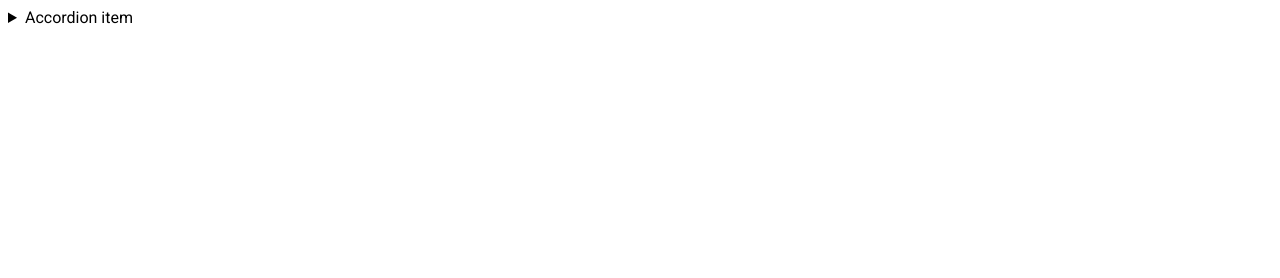
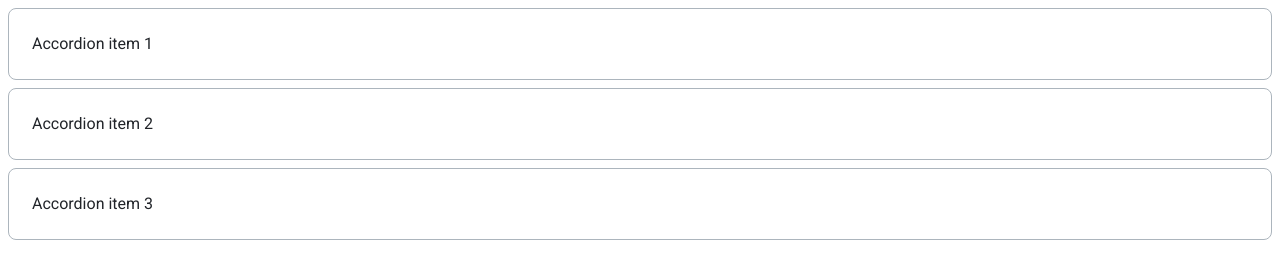
Before and after one commit to js-tasks-ru/htmlcss-20231222_svzhloba, a website: page 03-lection1/02-accordion/index.html in a window 1280 px wide. Drawn offline with Linux system fonts and the light colour scheme.

Commit message:
add solution for lection 1 accordion

```diff
--- a/03-lection1/02-accordion/accordion.css
+++ b/03-lection1/02-accordion/accordion.css
@@ -1 +1,28 @@
 /* Стилизация аккордеона */
+.accordion__item {
+  border: 1px solid var(--grey-3);
+  border-radius: 8px;
+  padding: 23px;
+  margin-bottom: 8px;
+  font-family: 'Inter';
+  font-size: 16px;
+  font-weight: 400;
+  line-height: 24px;
+
+  p {
+    color: var(--grey-4);
+  }
+}
+
+.accordion__item:last-child {
+  margin-bottom: 0;
+}
+
+summary {
+  display: block;
+  color: var(--black);
+}
+
+.accordion__summary::-webkit-details-marker {  /* нестандартный псевдоэлемент Google Chrome */
+  display: none;
+}
--- a/03-lection1/02-accordion/index.html
+++ b/03-lection1/02-accordion/index.html
@@ -6,12 +6,28 @@
     <link rel="stylesheet" href="./accordion.css">
   </head>
   <body>
-        <details>
-            <summary>
-                Accordion item
+    <details class="accordion__item">
+      <summary class="accordion__summary">
+        Accordion item 1
       </summary>
       <p>
-                Hidden content
+        Amet minim mollit non deserunt ullamco est sit aliqua dolor do amet sint. Velit officia consequat duis enim velit mollit. Exercitation veniam consequat sunt nostrud amet.
+      </p>
+    </details>
+    <details class="accordion__item">
+      <summary class="accordion__summary">
+        Accordion item 2
+      </summary>
+      <p>
+        Amet minim mollit non deserunt ullamco est sit aliqua dolor do amet sint. Velit officia consequat duis enim velit mollit. Exercitation veniam consequat sunt nostrud amet.
+      </p>
+    </details>
+    <details class="accordion__item">
+      <summary class="accordion__summary">
+        Accordion item 3
+      </summary>
+      <p>
+        Amet minim mollit non deserunt ullamco est sit aliqua dolor do amet sint. Velit officia consequat duis enim velit mollit. Exercitation veniam consequat sunt nostrud amet.
       </p>
     </details>
   </body>
```
Lines whose indentation alone changed are shown as unchanged.
